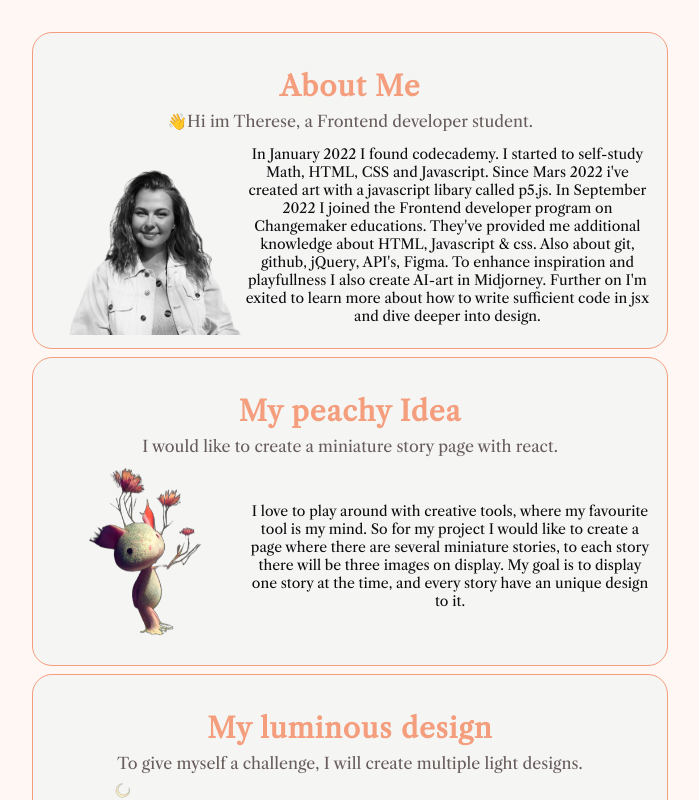
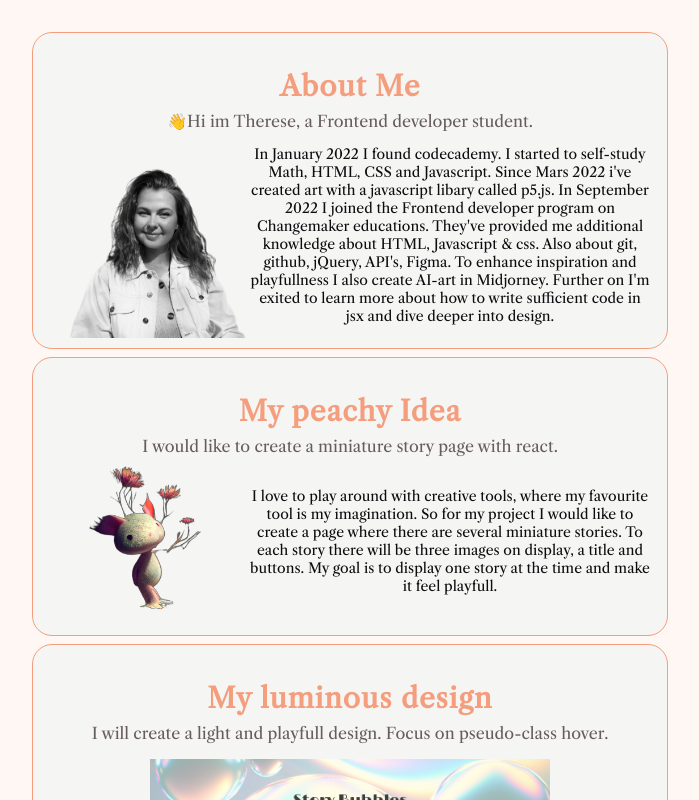
Before and after one commit to tessceciliaj/Assignment1-javascript-frameworks, a React (Vite) app: page / in a window 1280 px wide. Both pictures are taken after a click on the button "TOGGLE DISPLAY". Shown: the top 800 px of the page, without its empty margins (290-989 px from the left). Built offline with nearby package versions, Linux system fonts and the light colour scheme.

Commit message:
correct information about design

```diff
--- a/src/App.css
+++ b/src/App.css
@@ -88,6 +88,11 @@ article {
   box-shadow: 0 0 5px 0 var(--medium-color);
 }
 
+.third img {
+margin: 16px auto;
+width: 400px;
+}
+
 .subHeading {
   color: var(--medium-color);
   margin: 0;
@@ -97,6 +102,10 @@ article {
 .container {
   align-items: center;
   display: flex;
+}
+
+div .third .container{
+ flex-direction: column;
 }
 
 @media screen and (max-width: 768px) {
--- a/src/App.jsx
+++ b/src/App.jsx
@@ -2,7 +2,7 @@ import React, { useState } from "react";
 import './App.css'
 import meBW from "./assets/meBW.png"
 import aiArt from "./assets/flwrpckr.png"
-import hourglass from "./assets/hrglss.png"
+import hourglass from "./assets/myDesign.png"
 
 const sideLength = "200px";
 
@@ -21,15 +21,15 @@ const articles = [
     title: "My peachy Idea",
     subheading: "I would like to create a miniature story page with react.",
     picture: aiArt,
-    content: "I love to play around with creative tools, where my favourite tool is my mind. So for my project I would like to create a page where there are several miniature stories, to each story there will be three images on display. My goal is to display one story at the time, and every story have an unique design to it."
+    content: "I love to play around with creative tools, where my favourite tool is my imagination. So for my project I would like to create a page where there are several miniature stories. To each story there will be three images on display, a title and buttons. My goal is to display one story at the time and make it feel playfull."
   },
   {
     id: 3,
     className: "third",
     title: "My luminous design",
-    subheading: "To give myself a challenge, I will create multiple light designs.",
+    subheading: " I will create a light and playfull design. Focus on pseudo-class hover.",
     picture: hourglass,
-    content: "All of my earlier projects contains a dark design, see https://lunagrace.tech/ for example. And now I want to challenge myself to produce light but colorful layouts. With the hourglass to the left as the main thing on my moodboard. Light, luminous colors, with a glazed feeling. In my miniture story libary i want a common-thread between the designs, but every story will have its unique palette. "
+    content: "All of my earlier projects contains a dark design, see https://lunagrace.tech/ for example. And now I want to produce a light and playful layout. I want the pictures on display to have different hover-effects, so there is where my main focus will be. Gradient buttons. Playful and bubbly feeling to it."
   }
 ];
 
@@ -55,7 +55,7 @@ function App() {
               <h2>{article.title}</h2>
               <p className='subHeading'>{article.subheading}</p>
               <div className='container'>
-                <img src={article.picture} alt="" height={sideLength} width={sideLength} />
+                <img src={article.picture} alt="" width={sideLength} />
                 <p>{article.content}</p>
               </div>
               </article>
@@ -68,7 +68,7 @@ function App() {
             <h2>{articles[currentArticle].title}</h2>
             <p className='subHeading'>{articles[currentArticle].subheading}</p>
             <div className='container'>
-              <img src={articles[currentArticle].picture} alt="" height={sideLength} width={sideLength} />
+              <img src={articles[currentArticle].picture} alt="" width={sideLength} />
               <p>{articles[currentArticle].content}</p>
             </div>
           </article>
```
Also changed, not shown: src/assets/myDesign.png (added).
